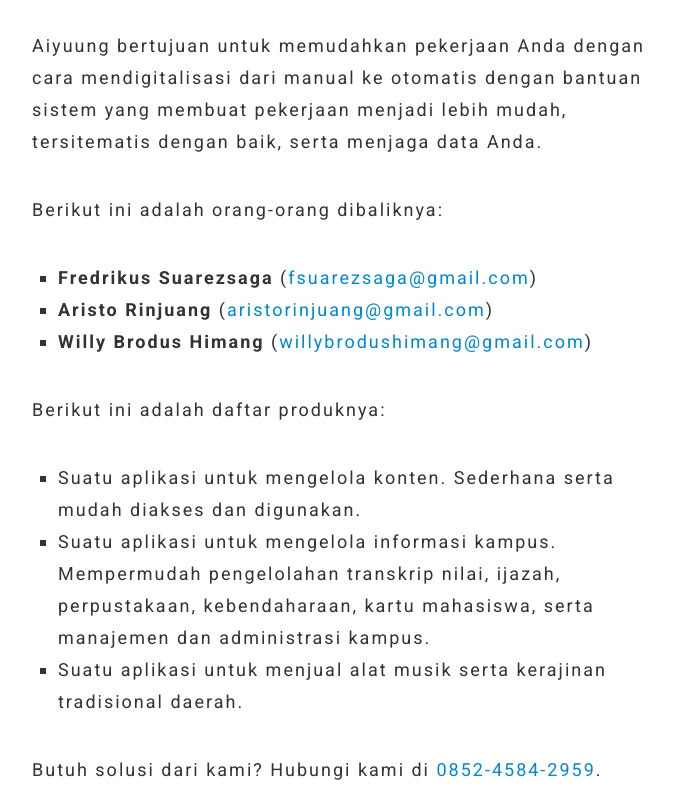
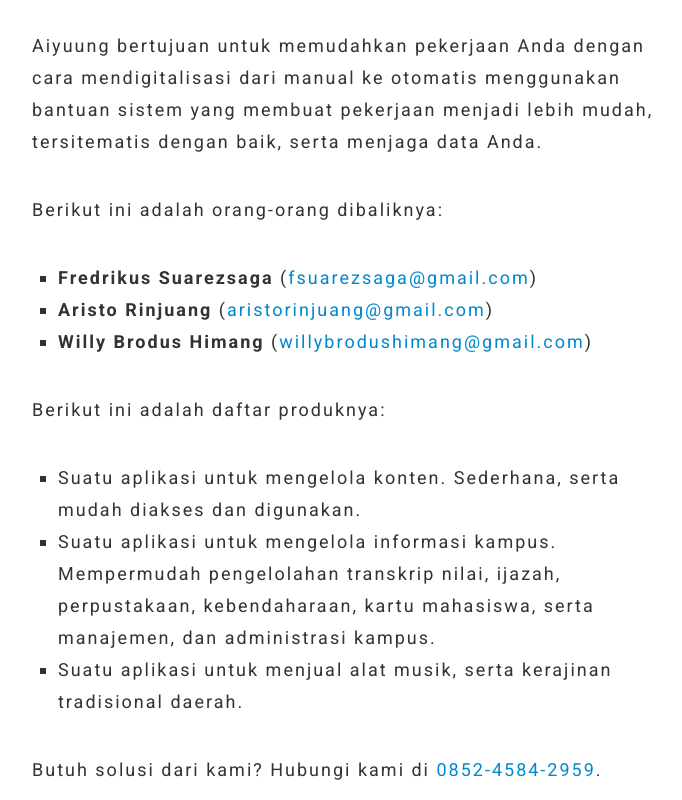
Before and after one commit to aristorinjuang/aiyuung-site, a plain HTML site: page index.html in a window 1280 px wide. Shown: the whole page, without its empty margins (288-970 px from the left). Drawn offline with Linux system fonts and the light colour scheme.

Commit message:
Rephrasing

```diff
--- a/index.html
+++ b/index.html
@@ -14,13 +14,13 @@
 	<meta charset="UTF-8">
 	<meta name="viewport" content="width=device-width">
 
-	<meta name="description" content="Mendigitalisasikan Pekerjaan Anda.">
+	<meta name="description" content="Mendigitalisasikan pekerjaan Anda.">
 	<meta name="twitter:card" content="summary">
-	<meta name="twitter:description" content="Mendigitalisasikan Pekerjaan Anda.">
+	<meta name="twitter:description" content="Mendigitalisasikan pekerjaan Anda.">
 	<meta name="twitter:image" content="https://aiyuung.com/images/aiyuung_og.jpg">
 	<meta property="og:title" content="Aiyuung">
 	<meta property="og:type" content="website">
-	<meta property="og:description" content="Mendigitalisasikan Pekerjaan Anda.">
+	<meta property="og:description" content="Mendigitalisasikan pekerjaan Anda.">
 	<meta property="og:url" content="https://aiyuung.com">
 	<meta property="og:image" content="https://aiyuung.com/images/aiyuung_og.jpg">
 	<meta property="fb:app_id" content="300584767040971">
@@ -39,7 +39,7 @@
 </head>
 <body>
 	<main>
-		<p>Aiyuung bertujuan untuk memudahkan pekerjaan Anda dengan cara mendigitalisasi dari manual ke otomatis dengan bantuan sistem yang membuat pekerjaan menjadi lebih mudah, tersitematis dengan baik, serta menjaga data Anda.</p>
+		<p>Aiyuung bertujuan untuk memudahkan pekerjaan Anda dengan cara mendigitalisasi dari manual ke otomatis menggunakan bantuan sistem yang membuat pekerjaan menjadi lebih mudah, tersitematis dengan baik, serta menjaga data Anda.</p>
 		<p>Berikut ini adalah orang-orang dibaliknya:</p>
 		<ul>
 			<li><strong>Fredrikus Suarezsaga</strong> (<a href="mailto:fsuarezsaga@gmail.com">fsuarezsaga@gmail.com</a>)</li>
@@ -48,9 +48,9 @@
 		</ul>
 		<p>Berikut ini adalah daftar produknya:</p>
 		<ul>
-			<li>Suatu aplikasi untuk mengelola konten. Sederhana serta mudah diakses dan digunakan.</li>
-			<li>Suatu aplikasi untuk mengelola informasi kampus. Mempermudah pengelolahan transkrip nilai, ijazah, perpustakaan, kebendaharaan, kartu mahasiswa, serta manajemen dan administrasi kampus.</li>
-			<li>Suatu aplikasi untuk menjual alat musik serta kerajinan tradisional daerah.</li>
+			<li>Suatu aplikasi untuk mengelola konten. Sederhana, serta mudah diakses dan digunakan.</li>
+			<li>Suatu aplikasi untuk mengelola informasi kampus. Mempermudah pengelolahan transkrip nilai, ijazah, perpustakaan, kebendaharaan, kartu mahasiswa, serta manajemen, dan administrasi kampus.</li>
+			<li>Suatu aplikasi untuk menjual alat musik, serta kerajinan tradisional daerah.</li>
 		</ul>
 		<p>Butuh solusi dari kami? Hubungi kami di <a href="tel:+6285245842959">0852-4584-2959</a>.</p>
 	</main>
```
